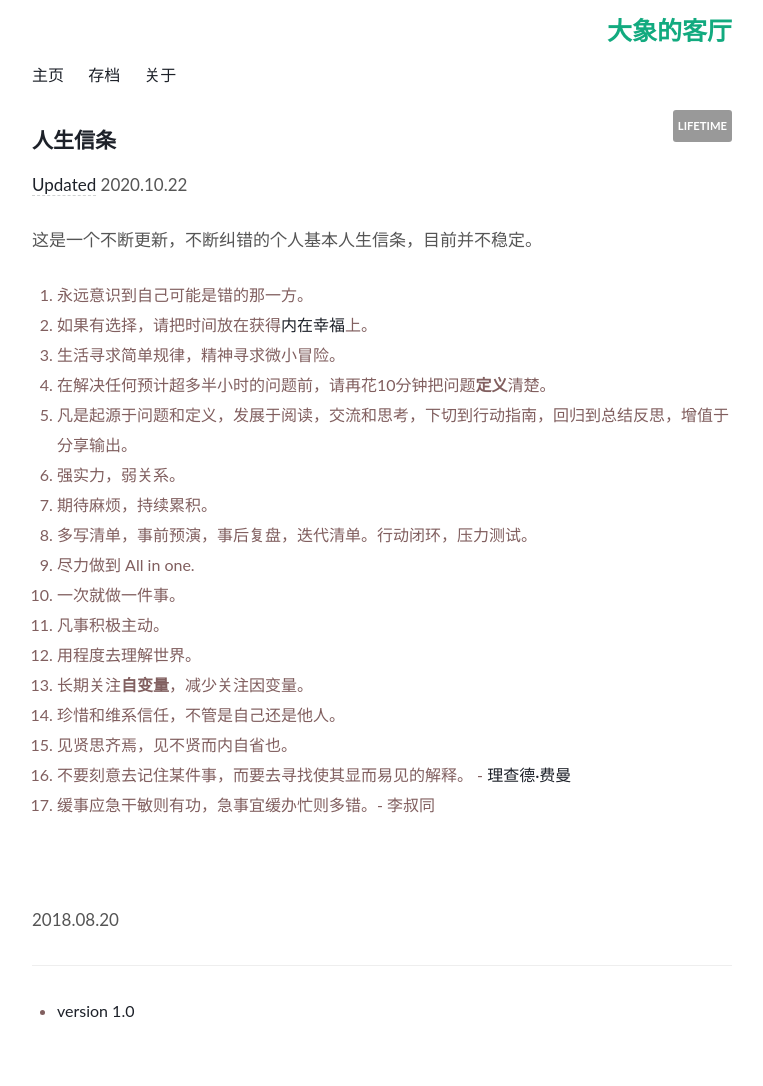
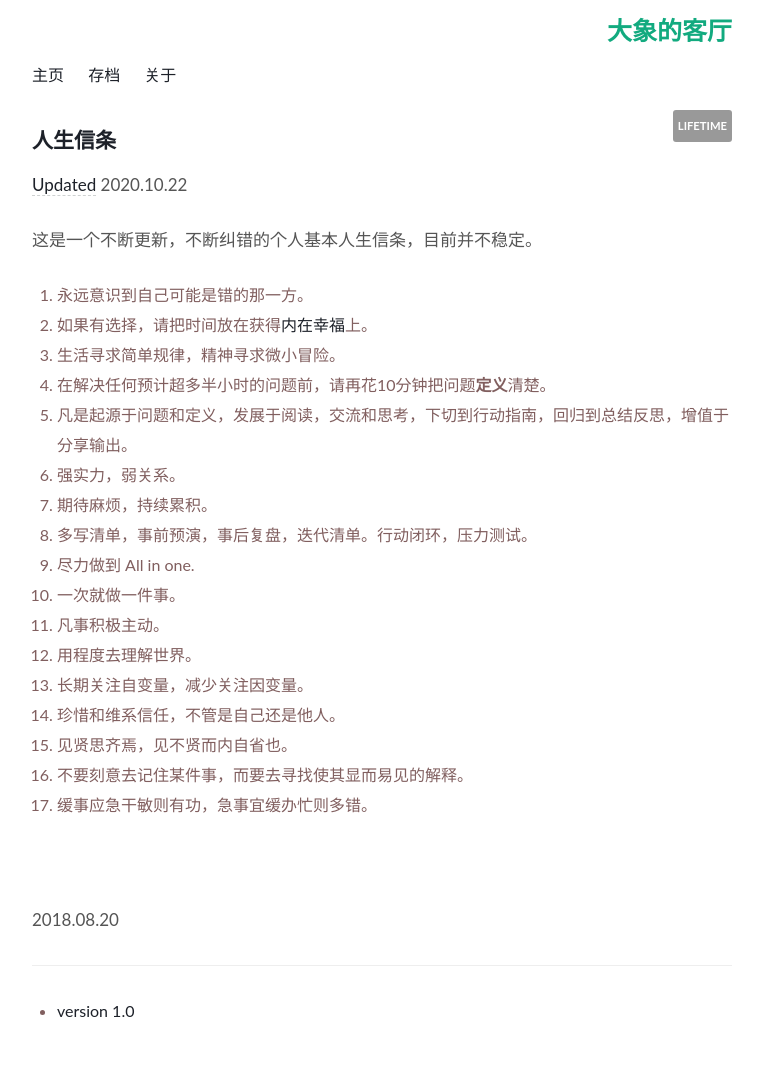
Before and after one commit to WillWang-X/willwang-x.github.io, a Jekyll site: the page built from _posts/blogs/2018-10-20-tenet.md, in a window 1280 px wide. Shown: the whole page, without its empty margins (258-1021 px from the left). Built offline with Jekyll 4.4.1, drawn with Linux system fonts in a browser that asks for light colours.

Commit message:
Hide the uncessary

```diff
--- a/_posts/blogs/2018-10-20-tenet.md
+++ b/_posts/blogs/2018-10-20-tenet.md
@@ -24,11 +24,11 @@ published: true
 1. 一次就做一件事。[](Focus **1** thing & Keep it **Simple**.)
 1. 凡事积极主动。[](因为人生许多事情，没有暂定键，是逆水行舟，不进则退。)
 1. 用程度去理解世界。[](因为人生许多问题，不是是非题，而是程度题。所以，进一寸便有一寸的欢喜。)
-1. 长期关注**自变量**，减少关注因变量。[](就像X改变Y。所谓欲速则不达，厚积而薄发。)
+1. 长期关注自变量，减少关注因变量。[](就像X改变Y。所谓欲速则不达，厚积而薄发。)
 1. 珍惜和维系信任，不管是自己还是他人。[](尽力建立和维系对自己和他人对自己的信任。Trust is hard to earn and easy to lose. )
 2. 见贤思齐焉，见不贤而内自省也。
-1. 不要刻意去记住某件事，而要去寻找使其显而易见的解释。 - [理查德·费曼](https://medium.com/taking-note/learning-from-the-feynman-technique-5373014ad)
-1. 缓事应急干敏则有功，急事宜缓办忙则多错。- 李叔同
+1. 不要刻意去记住某件事，而要去寻找使其显而易见的解释。 []([理查德·费曼](https://medium.com/taking-note/learning-from-the-feynman-technique-5373014ad))
+1. 缓事应急干敏则有功，急事宜缓办忙则多错。 [](李叔同)
 
 
 
```
